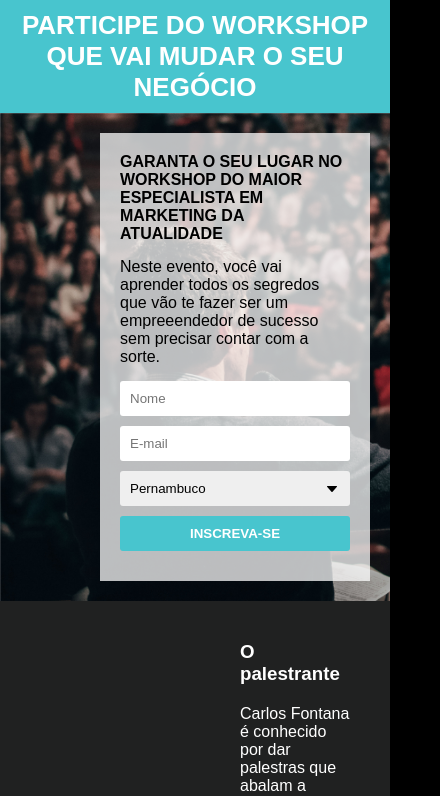
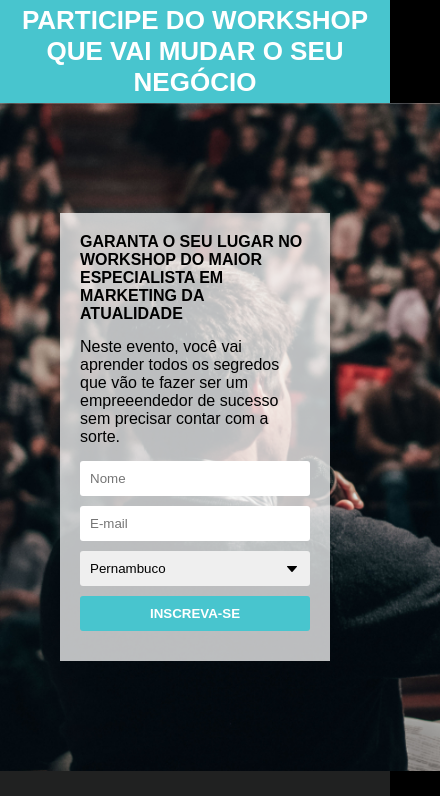
Before and after one commit to CaiofLuna/Pagina-de-captura-para-palestra, a plain HTML site: page index.html in a window 390 px wide. Shown: the top 796 px of the page, 440 px wide, since content can reach past the window. Drawn offline with Linux system fonts and the light colour scheme.

Commit message:
Responsividade
Criando um pouco de responsividade para telas mobile

```diff
--- a/assets/style.css
+++ b/assets/style.css
@@ -101,3 +101,49 @@ footer{
 .description h3{
     font-weight: 800px;
 }
+
+@media (max-width: 500px){
+
+    *{
+        margin: 0;
+        padding: 0;
+    }
+
+    header{
+        background-color: #48c5ce;
+        text-align: center;
+        color: white;
+        padding: 5px;
+        font-size: 10px;
+    }
+
+    main{
+        display: flex;
+        flex-direction: column;
+        justify-content: center;
+        align-items: center;
+    }
+
+    section{
+        color: black;
+        background-image: url(./images/people.jpg);
+        background-size: cover;
+        overflow: hidden;
+        padding: 110px;
+    }
+
+    .formcontainer{
+        min-width: 230px;
+    }
+
+    .container{
+        display: flex;
+        flex-direction: column;
+        align-items: center;
+        justify-content: center;
+        height: 100%;
+        margin: auto;
+        min-width: 100%;
+    }
+
+}
```
